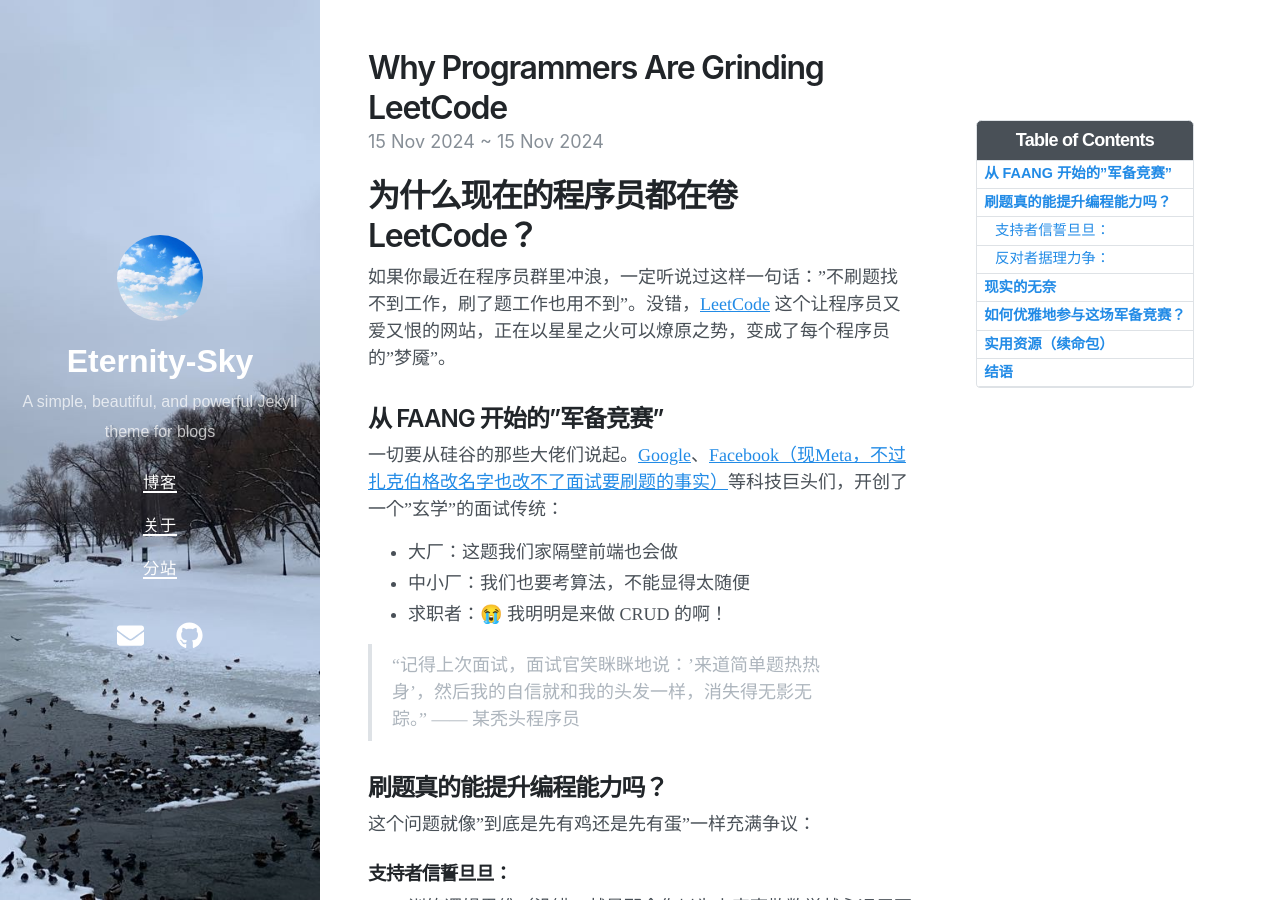
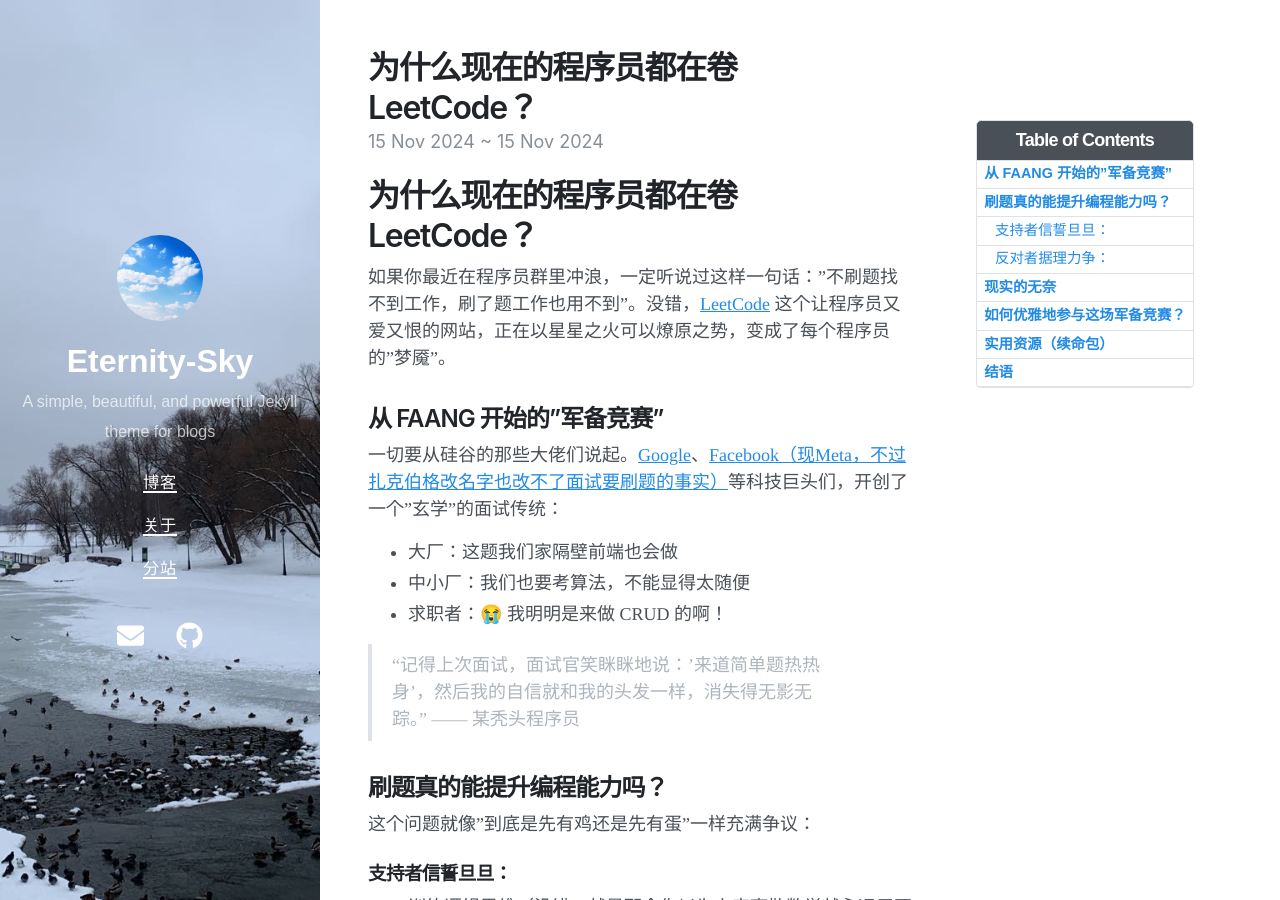
Before and after one commit to Eternity-Sky/Eternity-Sky.github.io, a Jekyll site: the page built from _posts/2024-11-15-why-programmers-grinding-leetcode.md, in a window 1280 px wide and 900 px high. Built offline with Jekyll 4.4.1, drawn with Linux system fonts in a browser that asks for light colours; nearby versions of some CDN libraries; comment, search, counter and statistics services are not loaded.

Commit message:
Update 2024-11-15-why-programmers-grinding-leetcode.md

```diff
--- a/_posts/2024-11-15-why-programmers-grinding-leetcode.md
+++ b/_posts/2024-11-15-why-programmers-grinding-leetcode.md
@@ -1,6 +1,6 @@
 ---
 layout: post
-title: Why Programmers Are Grinding LeetCode
+title: 为什么现在的程序员都在卷 LeetCode？
 date: 2024-11-15 20:44 +0800
 last_modified_at: 2024-11-15 20:44:00 +0800
 tags: [programmers, leetcode, job hunting]
```
